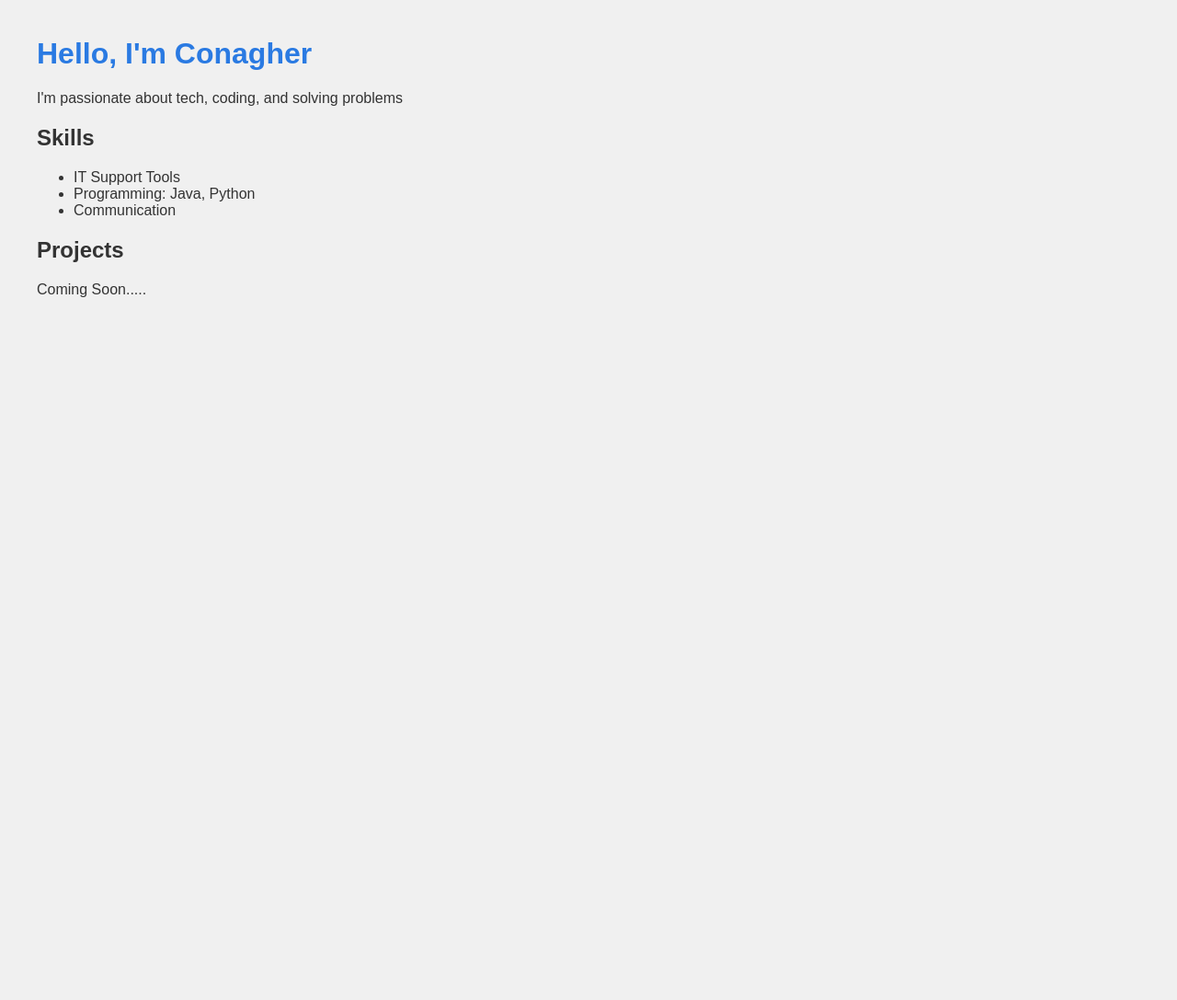
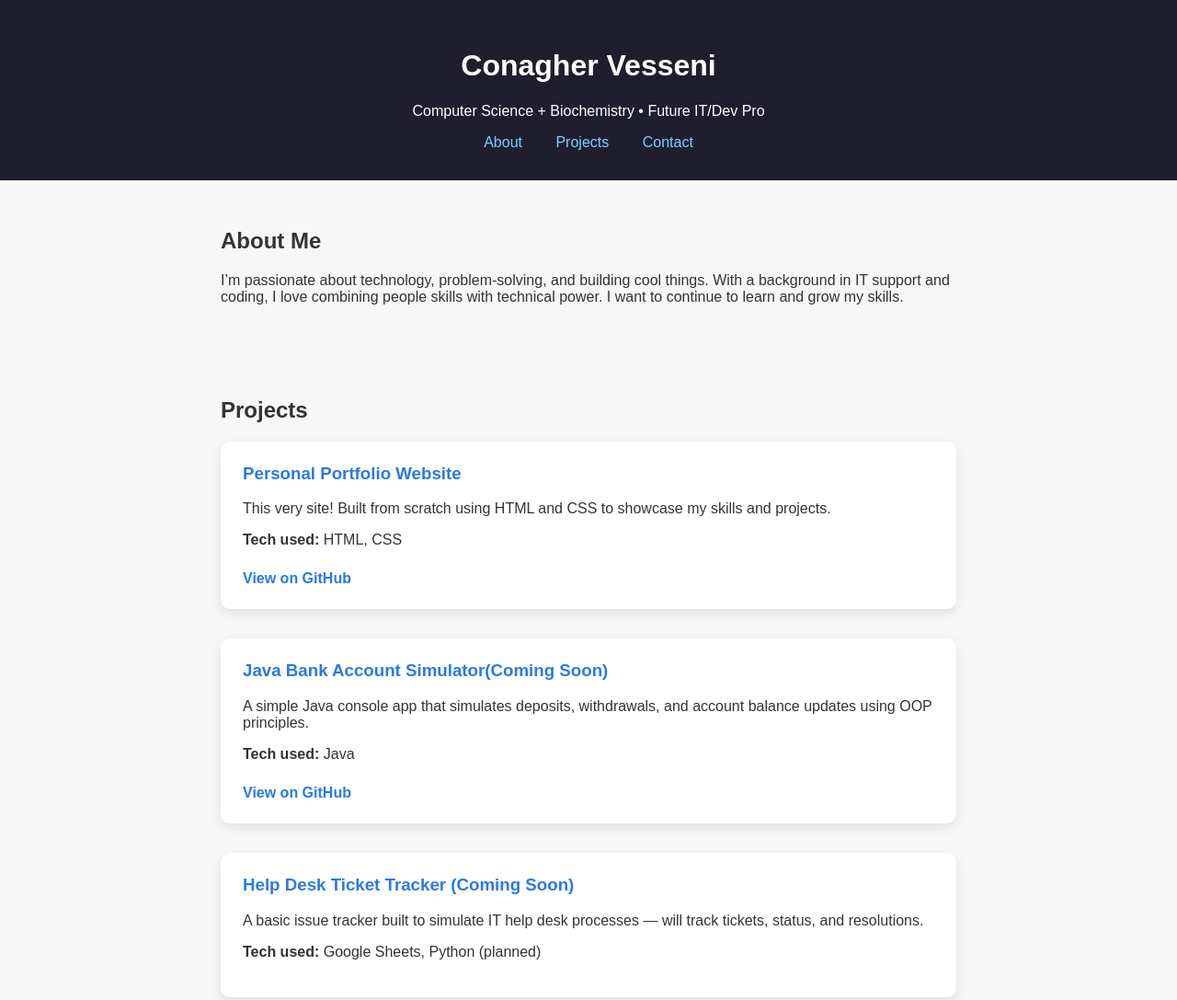
Before and after one commit to Cvesseni/Portfolio, a plain HTML site: page index.html in a window 1280 px wide. Shown: the top 1087 px of the page at 92% size. Before the commit the page ends 800 px from the top, so only its background shows below. Drawn offline with Linux system fonts and the light colour scheme.

Commit message:
Add files via upload
Updated Portfolio

```diff
--- a/index.html
+++ b/index.html
@@ -1,21 +1,60 @@
 <!DOCTYPE html>
 <html lang="en">
 <head>
-    <meta charset="UTF-8">
-    <meta name="viewport" content="width=device-width, initial-scale=1.0">
-    <title>Conagher Vesseni</title>
-    <link rel="stylesheet" href="style.css">
+  <meta charset="UTF-8" />
+  <meta name="viewport" content="width=device-width, initial-scale=1.0" />
+  <title>Conagher Vesseni | Portfolio</title>
+  <link rel="stylesheet" href="style.css" />
 </head>
 <body>
-    <h1>Hello, I'm Conagher</h1>
-    <p>I'm passionate about tech, coding, and solving problems</p>
-    <h2>Skills</h2>
-    <ul>
-        <li>IT Support Tools</li>
-        <li>Programming: Java, Python</li>
-        <li>Communication</li>
-    </ul>
+  <header>
+    <h1>Conagher Vesseni</h1>
+    <p>Computer Science + Biochemistry • Future IT/Dev Pro</p>
+    <nav>
+      <a href="#about">About</a>
+      <a href="#projects">Projects</a>
+      <a href="#contact">Contact</a>
+    </nav>
+  </header>
+
+  <section id="about">
+    <h2>About Me</h2>
+    <p>I’m passionate about technology, problem-solving, and building cool things. With a background in IT support and coding, I love combining people skills with technical power.
+        I want to continue to learn and grow my skills.
+    </p>
+  </section>
+
+
+  <section id="projects">
     <h2>Projects</h2>
-    <p>Coming Soon.....</p>
+    <div class="project-card">
+        <h3>Personal Portfolio Website</h3>
+        <p>This very site! Built from scratch using HTML and CSS to showcase my skills and projects.</p>
+        <p><strong>Tech used:</strong> HTML, CSS</p>
+        <a href="https://github.com/Cvesseni/portfolio" target="_blank">View on GitHub</a>
+      </div>
+    <div class="project-card">
+        <h3>Java Bank Account Simulator(Coming Soon)</h3>
+        <p>A simple Java console app that simulates deposits, withdrawals, and account balance updates using OOP principles.</p>
+        <p><strong>Tech used:</strong> Java</p>
+        <a href="https://github.com/Cvesseni/java-bank-sim" target="_blank">View on GitHub</a>
+    </div>
+
+      <div class="project-card">
+        <h3>Help Desk Ticket Tracker (Coming Soon)</h3>
+        <p>A basic issue tracker built to simulate IT help desk processes — will track tickets, status, and resolutions.</p>
+        <p><strong>Tech used:</strong> Google Sheets, Python (planned)</p>
+      </div>
+  </section>
+
+  <section id="contact">
+    <h2>Contact</h2>
+    <p>Email me at <a href="mailto:conagher.vesseni@gmail.com">conagher.vesseni@gmail.com</a></p>
+    <p>Check out my <a href="https://github.com/Cvesseni" target="_blank">GitHub</a> and <a href="https://www.linkedin.com/in/conagher/" target="_blank">LinkedIn</a>.</p>
+  </section>
+
+  <footer>
+    <p>Made with 💙 by Conagher</p>
+  </footer>
 </body>
 </html>
--- a/style.css
+++ b/style.css
@@ -1,9 +1,58 @@
 body {
     font-family: sans-serif;
-    background-color: #f0f0f0;
+    margin: 0;
+    padding: 0;
+    background: #f7f7f7;
     color: #333;
-    margin: 40px;
   }
-  h1 {
+
+  header {
+    background: #1e1e2f;
+    color: white;
+    padding: 2rem;
+    text-align: center;
+  }
+
+  nav a {
+    color: #7dcfff;
+    margin: 0 1rem;
+    text-decoration: none;
+  }
+
+  section {
+    padding: 2rem;
+    max-width: 800px;
+    margin: auto;
+  }
+
+  footer {
+    text-align: center;
+    padding: 1rem;
+    background: #1e1e2f;
+    color: white;
+    margin-top: 2rem;
+  }
+  .project-card {
+    background: white;
+    padding: 1.5rem;
+    border-radius: 10px;
+    box-shadow: 0 4px 12px rgba(0, 0, 0, 0.1);
+    margin-bottom: 2rem;
+  }
+
+  .project-card h3 {
+    margin-top: 0;
     color: #2a7ae2;
   }
+
+  .project-card a {
+    display: inline-block;
+    margin-top: 0.5rem;
+    color: #2a7ae2;
+    text-decoration: none;
+    font-weight: bold;
+  }
+
+  .project-card a:hover {
+    text-decoration: underline;
+  }
```
